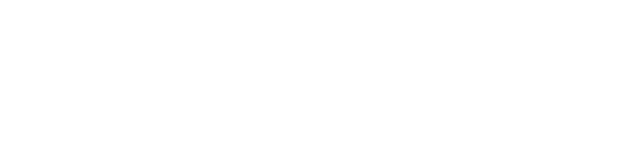
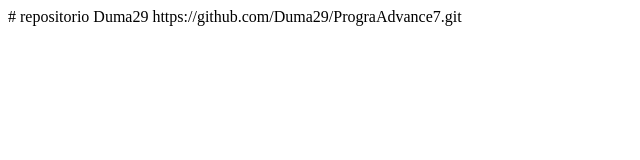
Before and after one commit to rsul1999/practica-7-git, a plain HTML site: page index.html in a window 1280 px wide. Shown: the whole page, without its empty margins (0-640 px from the left). Drawn offline with Linux system fonts and the light colour scheme.

Commit message:
agregado link de mi repositorio

```diff
--- a/index.html
+++ b/index.html
@@ -6,6 +6,7 @@
     <title>Document</title>
 </head>
 <body>
-
+    # repositorio Duma29
+    https://github.com/Duma29/PrograAdvance7.git
 </body>
 </html>
```
Also changed, not shown: Duma.html (+1 -0 lines).
